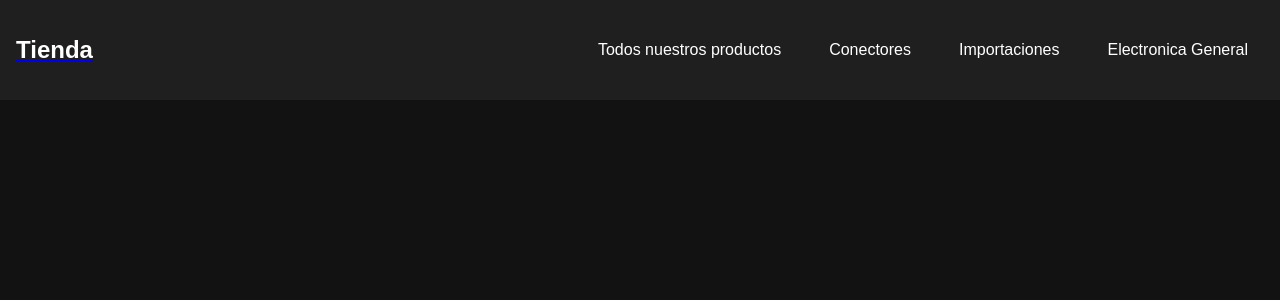
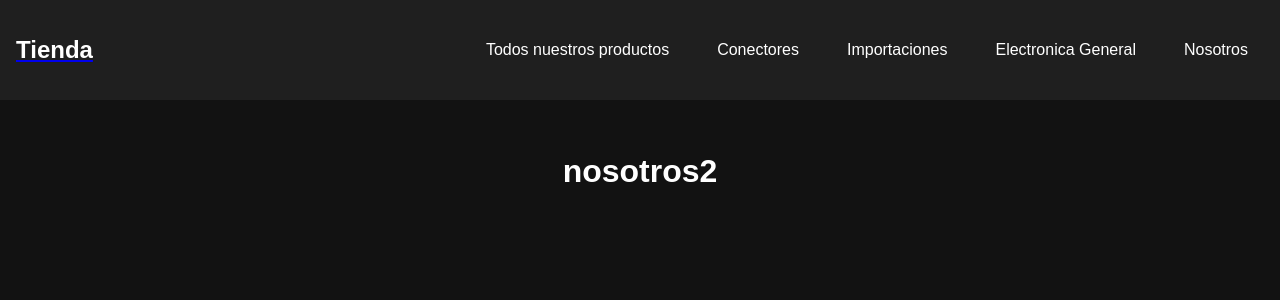
Before and after one commit to CarlosVG988/entrega2_reactjs, a React (Vite) app: page /nosotros in a window 1280 px wide. Shown: the top 300 px of the page. Built offline with nearby package versions, Linux system fonts and the light colour scheme.

Commit message:
addevent listener con funcion referencia, useefecct

```diff
--- a/src/App.jsx
+++ b/src/App.jsx
@@ -4,6 +4,7 @@ import "./main.css"
 import ItemDetailContainer from "./components/ItemDetailContainer"
 import ItemListContainer from "./components/ItemListContainer"
 import { BrowserRouter, Route, Routes } from "react-router-dom"
+import Nosotros from "./components/Nosotros"
 
 
 
@@ -12,19 +13,19 @@ function App() {
 
   return (
     <div>
-    <BrowserRouter>
+      <BrowserRouter>
 
         <Navbar />
         <Routes>
           <Route path="/" element={<ItemListContainer />} />
-          <Route path="/item/:id" element={<ItemDetailContainer  />} />
+          <Route path="/item/:id" element={<ItemDetailContainer />} />
           {/* <Route path="/productos/" element={<ItemDetailContainer  />} /> */}
-          <Route path="/productos" element={<ItemListContainer  />} />
-          <Route path="/productos/:categoria" element={<ItemListContainer  />} />
-          {/* <Route path="/nosotros" element={<Nosotros />} /> */}
+          <Route path="/productos" element={<ItemListContainer />} />
+          <Route path="/productos/:categoria" element={<ItemListContainer />} />
+          <Route path="/nosotros" element={<Nosotros />} />
         </Routes>
 
-    </BrowserRouter>
+      </BrowserRouter>
     </div>
 
 
--- a/src/components/NavBar.jsx
+++ b/src/components/NavBar.jsx
@@ -10,7 +10,7 @@ const Navbar = () => {
             <li><Link className="menu-link" to="/productos/conectores">Conectores</Link></li>
             <li><Link className="menu-link" to="/productos/importados">Importaciones</Link></li>
             <li><Link className="menu-link" to="/productos/general_electronics">Electronica General</Link></li>
-
+            <li><Link className="menu-link" to="/nosotros">Nosotros</Link></li>
         </ul>
     </nav>
   )
--- /dev/null
+++ b/src/components/Nosotros.jsx
@@ -0,0 +1,40 @@
+import { useEffect } from "react"
+
+
+const Nosotros = () => {
+
+
+
+
+
+ useEffect(() => {
+
+  const clickear = ()=>{
+    console.log("click")
+
+  }
+
+
+  window.addEventListener("click",clickear)
+
+
+
+    return () =>{
+      window.removeEventListener("click",clickear)
+
+    }
+
+ }, [])
+
+
+
+
+
+  return (
+    <div className="container">
+      <h1 className="main-title">nosotros2</h1>
+      </div>
+  )
+}
+
+export default Nosotros
```
